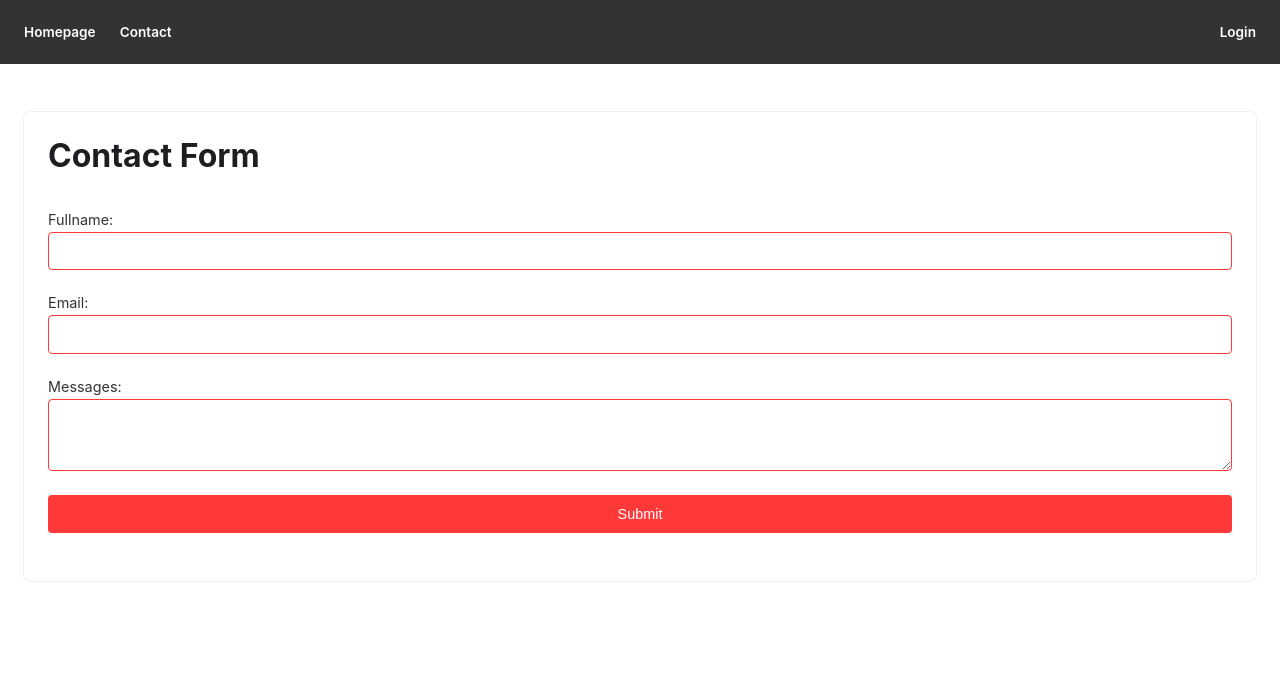
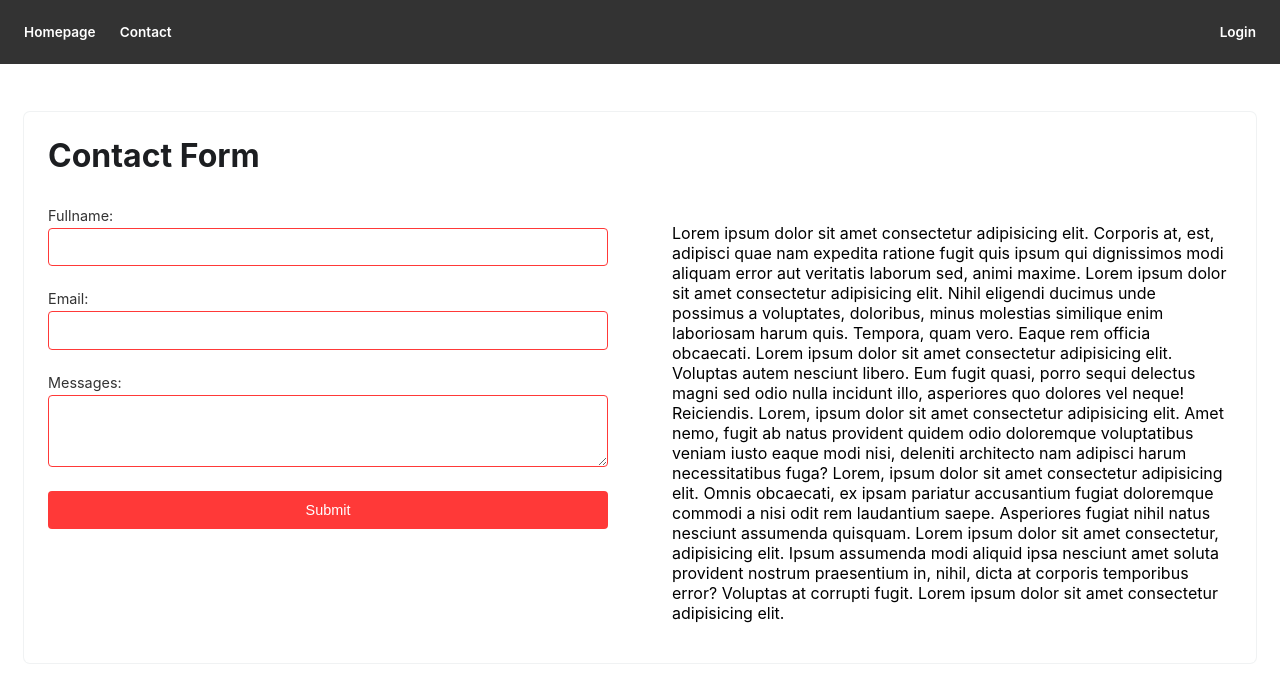
Before and after one commit to gucal/github-api-typescript, a Next.js app: page /contact in a window 1280 px wide. Shown: the top 700 px of the page. Built offline with nearby package versions, Linux system fonts and the light colour scheme.

Commit message:
contact page css changes

```diff
--- a/pages/contact/index.tsx
+++ b/pages/contact/index.tsx
@@ -28,8 +28,9 @@ const Contact: NextPage = () => {
       </Head>
       <Card space={3}>
         <Title>Contact Form</Title>
-
-        <form style={{ marginTop: 36, width: '100%' }} onSubmit={handleSubmit(onSubmit)}>
+        <div className="contact-form-container mt-4">
+          <div className="w-full">
+            <form onSubmit={handleSubmit(onSubmit)}>
               <FormItem>
                 <FormLabel>Fullname:</FormLabel>
                 <Input
@@ -69,6 +70,29 @@ const Contact: NextPage = () => {
                 </Button>
               </FormItem>
             </form>
+          </div>
+          <div className="w-full">
+            <p>
+              Lorem ipsum dolor sit amet consectetur adipisicing elit. Corporis at, est, adipisci
+              quae nam expedita ratione fugit quis ipsum qui dignissimos modi aliquam error aut
+              veritatis laborum sed, animi maxime. Lorem ipsum dolor sit amet consectetur
+              adipisicing elit. Nihil eligendi ducimus unde possimus a voluptates, doloribus, minus
+              molestias similique enim laboriosam harum quis. Tempora, quam vero. Eaque rem officia
+              obcaecati. Lorem ipsum dolor sit amet consectetur adipisicing elit. Voluptas autem
+              nesciunt libero. Eum fugit quasi, porro sequi delectus magni sed odio nulla incidunt
+              illo, asperiores quo dolores vel neque! Reiciendis. Lorem, ipsum dolor sit amet
+              consectetur adipisicing elit. Amet nemo, fugit ab natus provident quidem odio
+              doloremque voluptatibus veniam iusto eaque modi nisi, deleniti architecto nam adipisci
+              harum necessitatibus fuga? Lorem, ipsum dolor sit amet consectetur adipisicing elit.
+              Omnis obcaecati, ex ipsam pariatur accusantium fugiat doloremque commodi a nisi odit
+              rem laudantium saepe. Asperiores fugiat nihil natus nesciunt assumenda quisquam. Lorem
+              ipsum dolor sit amet consectetur, adipisicing elit. Ipsum assumenda modi aliquid ipsa
+              nesciunt amet soluta provident nostrum praesentium in, nihil, dicta at corporis
+              temporibus error? Voluptas at corrupti fugit. Lorem ipsum dolor sit amet consectetur
+              adipisicing elit.
+            </p>
+          </div>
+        </div>
       </Card>
     </Container>
   )
--- a/styles/globals.css
+++ b/styles/globals.css
@@ -13,6 +13,10 @@ a {
 
 * {
   box-sizing: border-box;
+}
+
+.w-full {
+  width: 100%;
 }
 
 .flex {
@@ -94,6 +98,13 @@ a {
   background-color: #ff3938;
 }
 
+.contact-form-container {
+  display: flex;
+  width: 100%;
+  justify-content: space-between;
+  gap: 4rem;
+}
+
 @media (max-width: 1440px) {
   .grid-container {
     grid-template-columns: repeat(6, 1fr);
@@ -118,4 +129,8 @@ a {
   .mobile-none {
     display: none;
   }
+  .contact-form-container {
+    flex-direction: column;
+    gap: unset;
+  }
 }
```
Lines whose indentation alone changed are shown as unchanged.
